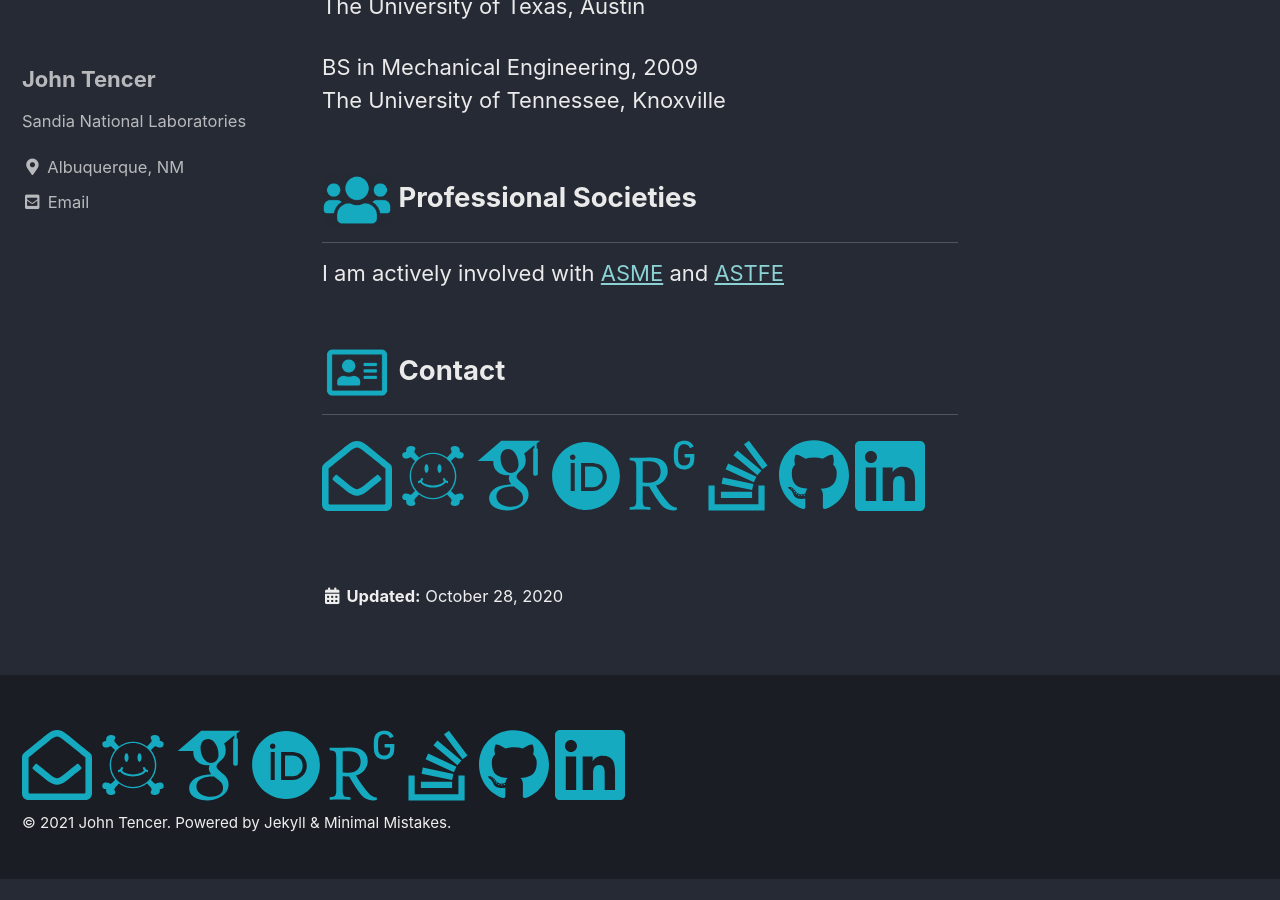
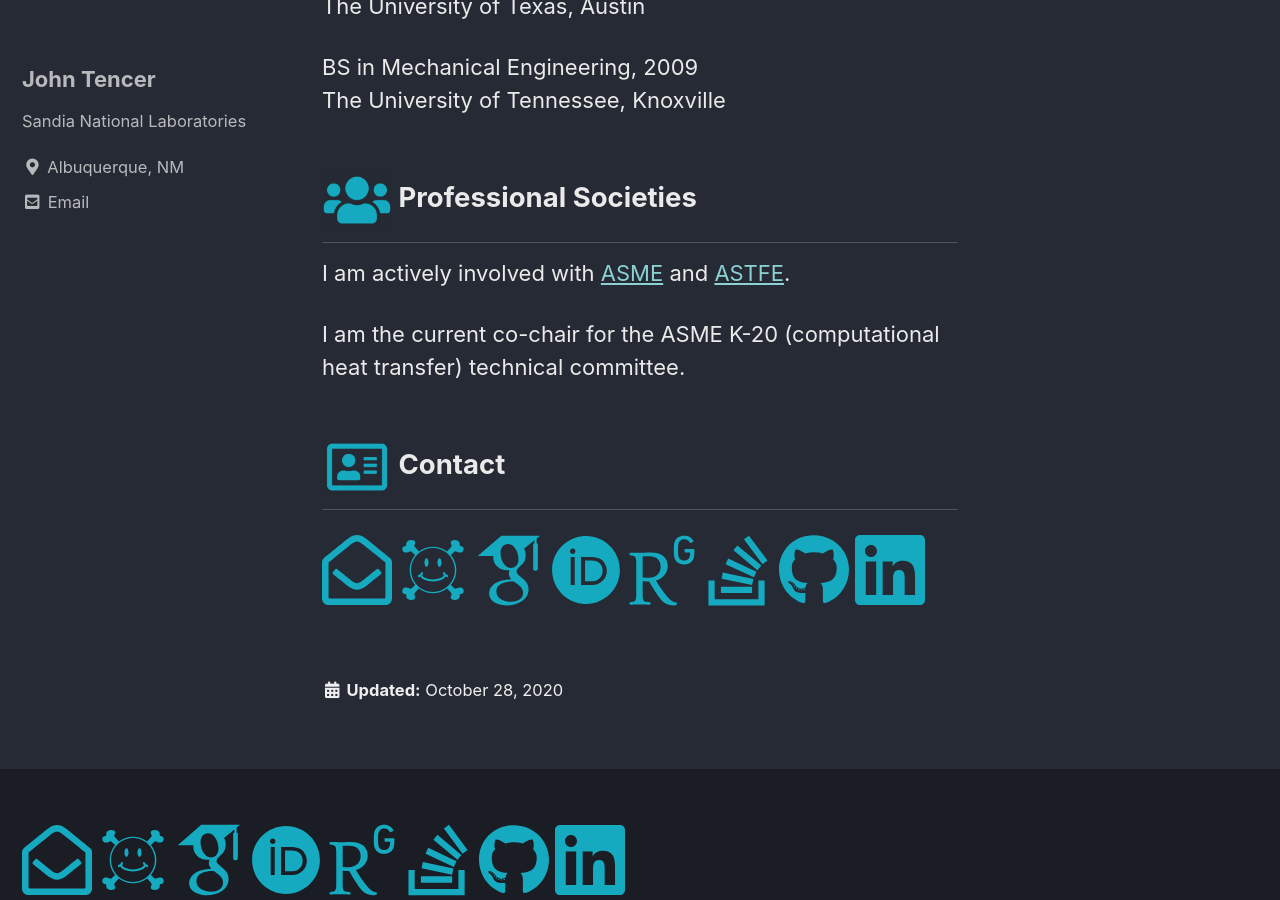
Before and after one commit to jtencer/jtencer.github.io, a Jekyll site: the page built from _pages/about.md, in a window 1280 px wide and 900 px high, scrolled down 540 px. Built offline with Jekyll 4.4.1, drawn with Linux system fonts in a browser that asks for light colours; cached includes are drawn as plain includes; before the commit the page ends 1419 px from its top, so only the background shows below that.

Commit message:
add k committee leadership position

```diff
--- a/_pages/about.md
+++ b/_pages/about.md
@@ -21,7 +21,9 @@ The University of Tennessee, Knoxville
 
 ## <img src="/assets/icons/users.png" width="70" height="70" /> Professional Societies
 
-I am actively involved with [ASME](https://www.asme.org/) and [ASTFE](https://www.astfe.org/)
+I am actively involved with [ASME](https://www.asme.org/) and [ASTFE](https://www.astfe.org/).
+
+I am the current co-chair for the ASME K-20 (computational heat transfer) technical committee.
 
 ## <img src="/assets/icons/address-card.png" width="70" height="70" /> Contact
 
```
